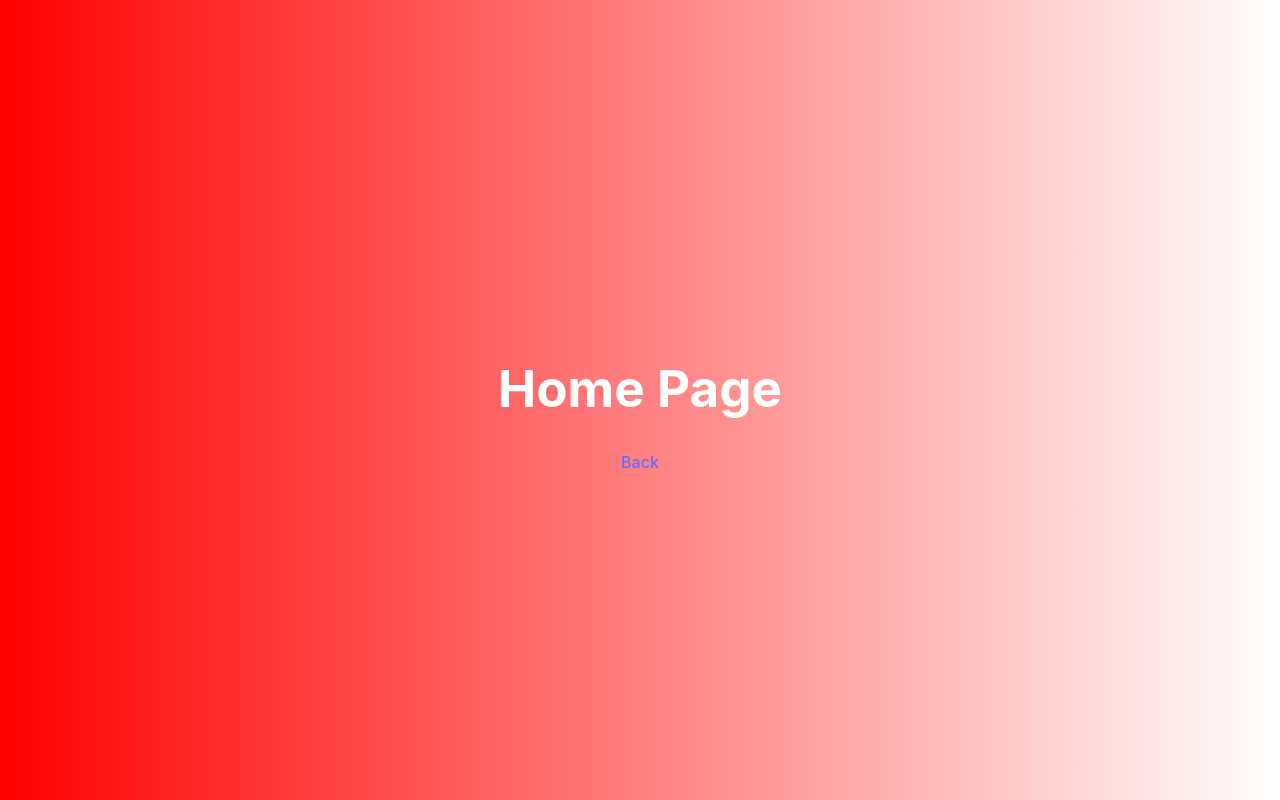
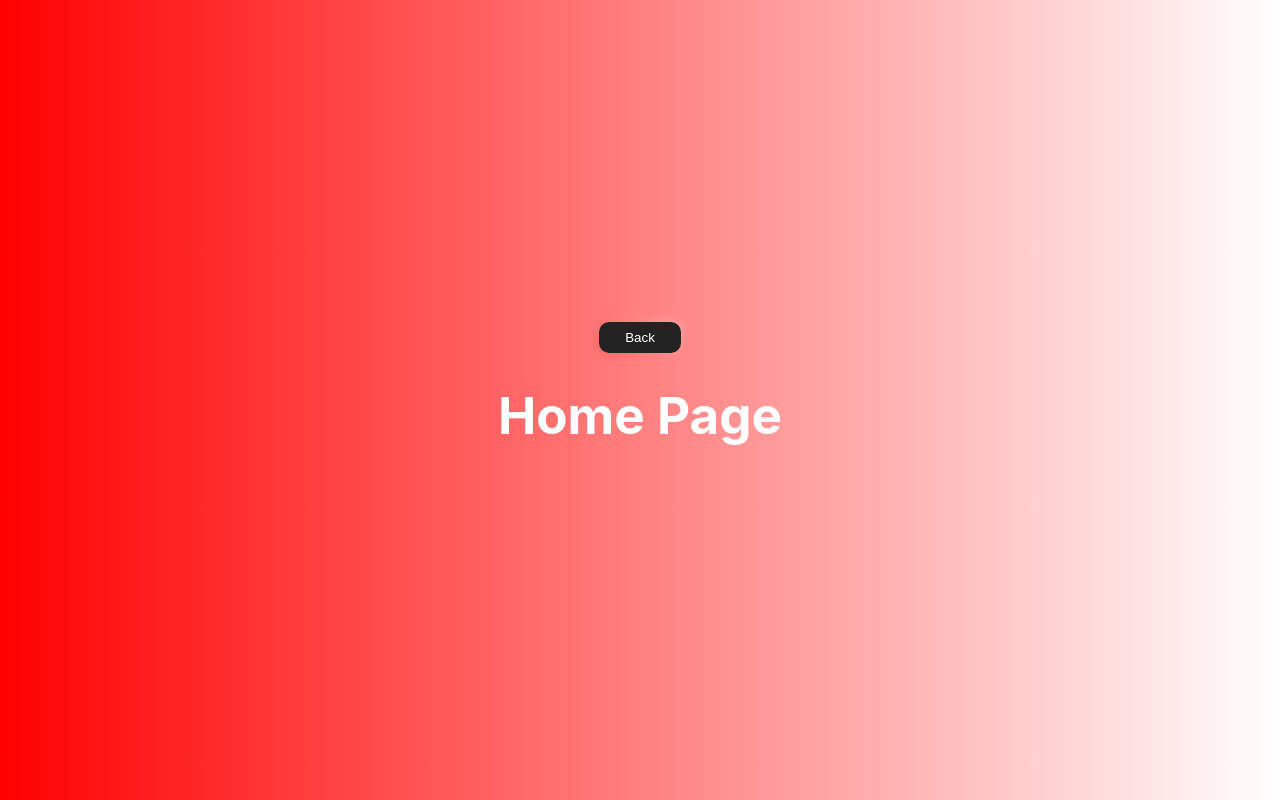
Before and after one commit to martinacev/todo-react, a React (Vite) app: page /home in a window 1280 px wide. Built offline with nearby package versions, Linux system fonts and the light colour scheme.

Commit message:
button-classes-added

```diff
--- a/src/pages/Home.jsx
+++ b/src/pages/Home.jsx
@@ -1,12 +1,16 @@
 import PropTypes from "prop-types";
 import { Link } from "react-router-dom";
+import classes from "../components/Todo/ListActions.module.css";
 
 const Home = ({ lists }) => {
-	console.log("lists:", lists);
 	return (
 		<div>
+			<button className={classes.button}>
+				<Link to="/" style={{ color: "white" }}>
+					Back
+				</Link>
+			</button>
 			<h1>Home Page</h1>
-			<Link to="/">Back</Link>
 			<div>
 				{lists.map((list) => (
 					<div key={list.title}>{list.title}</div>
```
